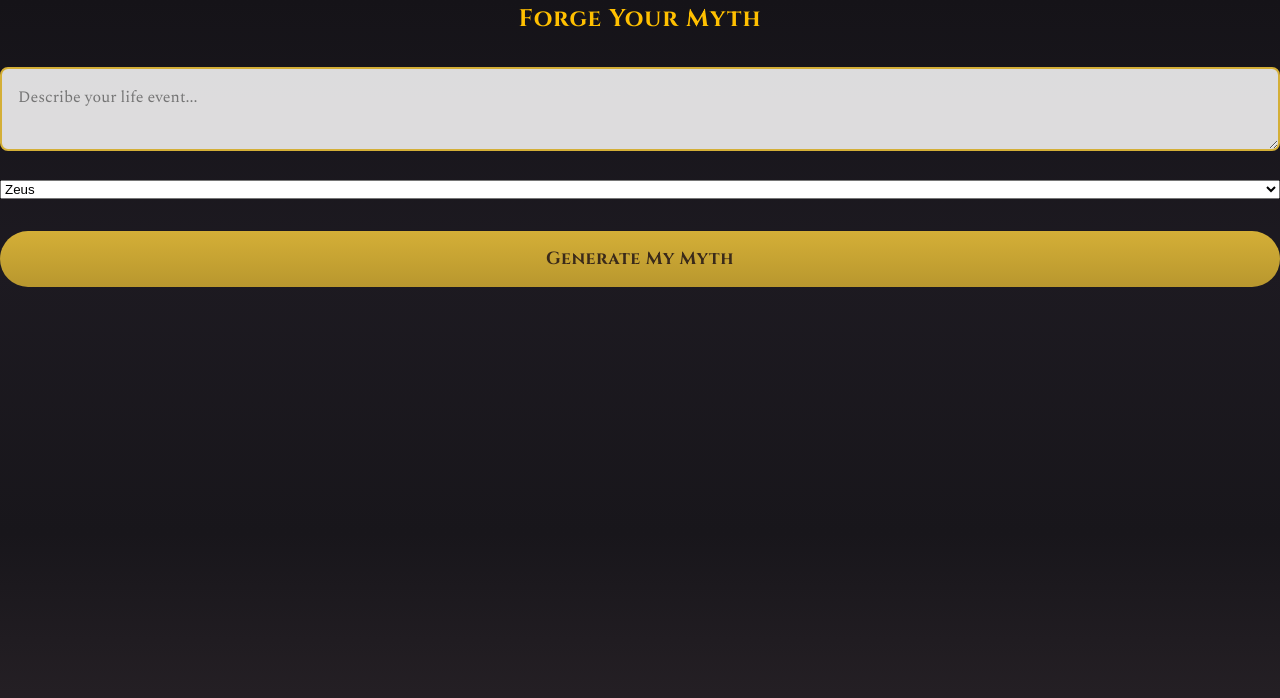
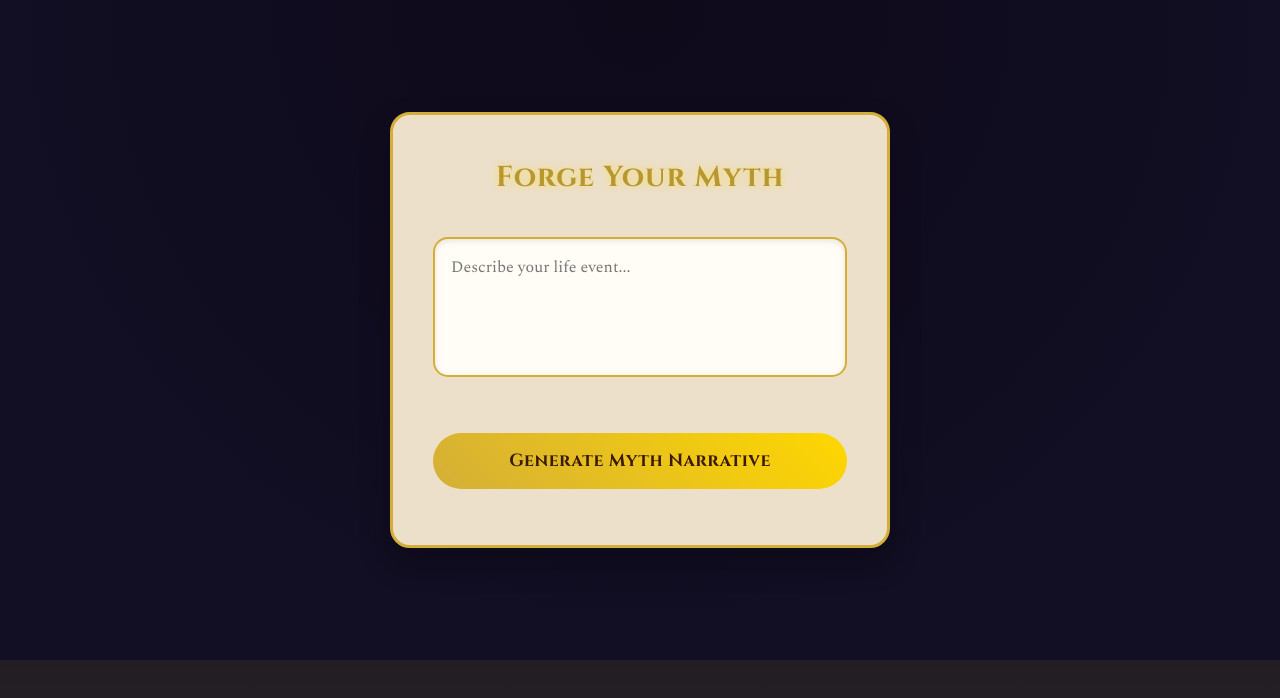
Before and after one commit to saicharan1962/mythforge-frontend, a React (Create React App) app: page /create in a window 1280 px wide. Shown: the top 698 px of the page. Built offline with nearby package versions, Linux system fonts and the light colour scheme.

Commit message:
CSS updation for createmyth

```diff
--- a/src/App.js
+++ b/src/App.js
@@ -1,6 +1,4 @@
-/* ==== app.js ==== */
-
-
+// src/App.js
 import React from "react";
 import { BrowserRouter as Router, Routes, Route } from "react-router-dom";
 import { AuthProvider } from "./context/AuthContext";
@@ -13,7 +11,7 @@ import Myths from "./pages/Myths";
 import Chronicles from "./pages/Chronicles";
 import AdminDashboard from "./pages/AdminDashboard";
 import Verify from "./pages/Verify";
-
+import MythDetail from "./pages/MythDetail"; // ✅ new import
 
 import "./App.css";
 
@@ -31,6 +29,7 @@ function App() {
           <Route path="/dashboard" element={<Dashboard />} />
           <Route path="/create" element={<CreateMyth />} />
           <Route path="/myths" element={<Myths />} />
+          <Route path="/myth/:id" element={<MythDetail />} /> {/* ✅ new route */}
         </Routes>
       </AuthProvider>
     </Router>
--- a/src/pages/AdminDashboard.css
+++ b/src/pages/AdminDashboard.css
@@ -1,51 +1,77 @@
-/* AdminDashboard.css*/
+/* src/pages/CreateMyth.css */
 
-
-.admin-container {
-  min-height: 100vh;
-  background: radial-gradient(circle at top left, #2e2b40, #120f1f);
+.create-page {
   display: flex;
   justify-content: center;
-  padding-top: 4rem;
-  font-family: "Cinzel", serif;
-  color: #fff8cc;
+  align-items: center;
+  min-height: calc(100vh - 140px);
+  padding: 2rem;
+  background: radial-gradient(circle at top, #0e0a1a, #120e23 70%);
 }
 
-.admin-card {
-  background: rgba(30, 20, 45, 0.9);
-  border: 2px solid #ffd700;
-  border-radius: 16px;
-  padding: 40px;
-  width: 90%;
-  max-width: 900px;
-  backdrop-filter: blur(8px);
-  box-shadow: 0 0 20px rgba(255, 215, 0, 0.5);
-  text-align: center;
+.create-card {
+  background: rgba(244, 232, 209, 0.97);
+  padding: 2.5rem;
+  border-radius: 20px;
+  border: 3px solid #d4af37;
+  width: 100%;
+  max-width: 500px;
+  box-shadow: 0 15px 30px rgba(0, 0, 0, 0.25);
+  transition: transform 0.2s ease;
 }
 
-.admin-card h1 {
-  color: #ffd700;
-  margin-bottom: 10px;
-  text-shadow: 0 0 12px #ffda6b;
+.create-card:hover {
+  transform: translateY(-4px);
 }
 
-.admin-table {
-  width: 100%;
-  margin-top: 25px;
-  border-collapse: collapse;
+.create-card h2 {
+  text-align: center;
+  color: #b8972e;
+  font-family: "Cinzel", serif;
+  margin-bottom: 1.5rem;
+  font-size: 1.8rem;
+  text-shadow: 0 0 10px #ffd70088;
 }
 
-.admin-table th,
-.admin-table td {
-  border: 1px solid #ffd700;
-  padding: 10px 15px;
+.create-card textarea {
+  width: 100%;
+  height: 140px;
+  padding: 1rem;
+  border: 2px solid #d4af37;
+  border-radius: 15px;
+  margin-bottom: 1.5rem;
+  background: #fffdf5;
+  font-family: 'Spectral', serif;
+  font-size: 1rem;
+  resize: none;
+  box-shadow: inset 0 2px 6px rgba(0, 0, 0, 0.1);
 }
 
-.admin-table th {
-  background: rgba(255, 215, 0, 0.2);
-  color: #ffd700;
+.create-card textarea:focus {
+  outline: none;
+  border-color: #ffd700;
+  box-shadow: 0 0 8px #ffd700aa;
 }
 
-.admin-table tr:hover {
-  background: rgba(255, 215, 0, 0.1);
+.create-card button {
+  width: 100%;
+  padding: 1rem;
+  background: linear-gradient(45deg, #d4af37, #ffd700);
+  color: #3a1a00;
+  border: none;
+  border-radius: 50px;
+  font-weight: bold;
+  font-size: 1.1rem;
+  cursor: pointer;
+  transition: background 0.3s, transform 0.2s;
 }
+
+.create-card button:hover:not(:disabled) {
+  background: linear-gradient(45deg, #ffd700, #ffcc33);
+  transform: translateY(-2px);
+}
+
+.create-card button:disabled {
+  opacity: 0.7;
+  cursor: not-allowed;
+}
--- a/src/pages/CreateMyth.css
+++ b/src/pages/CreateMyth.css
@@ -1,3 +1,5 @@
+/* CreateMyth.css */
+
 .create-page {
   display: flex;
   justify-content: center;
--- a/src/pages/CreateMyth.jsx
+++ b/src/pages/CreateMyth.jsx
@@ -1,23 +1,31 @@
+// src/pages/CreateMyth.jsx
 import React, { useState } from "react";
 import { useNavigate } from "react-router-dom";
 import api from "../api/api";
 
-const gods = ["Zeus", "Athena", "Apollo", "Aphrodite", "Poseidon", "Hera", "Hades", "Persephone"];
-
 const CreateMyth = () => {
   const [event, setEvent] = useState("");
-  const [god, setGod] = useState(gods[0]);
   const [loading, setLoading] = useState(false);
   const navigate = useNavigate();
 
   const handleSubmit = async (e) => {
     e.preventDefault();
+    if (!event.trim()) return alert("Please describe your life event.");
+
     setLoading(true);
     try {
-      const res = await api.post("/myths/create", { event, god });
-      navigate(`/myth/${res.data.myth_id}`);
+      // 🔹 Backend will determine god & narrative automatically (no manual input)
+      const res = await api.post("/myths", { event });
+
+      // Navigate to newly created myth (optional)
+      if (res.data?.myth?.myth_id) {
+        navigate(`/myth/${res.data.myth.myth_id}`);
+      } else {
+        alert("Myth created successfully!");
+      }
     } catch (err) {
-      alert("Failed to create myth");
+      console.error("Myth creation failed:", err);
+      alert("Failed to create myth. Please try again.");
     } finally {
       setLoading(false);
     }
@@ -34,11 +42,8 @@ const CreateMyth = () => {
             onChange={(e) => setEvent(e.target.value)}
             required
           />
-          <select value={god} onChange={(e) => setGod(e.target.value)}>
-            {gods.map(g => <option key={g} value={g}>{g}</option>)}
-          </select>
           <button type="submit" disabled={loading}>
-            {loading ? "Invoking..." : "Generate My Myth"}
+            {loading ? "Forging your myth..." : "Generate Myth Narrative"}
           </button>
         </form>
       </div>
--- a/src/pages/MythAI.jsx
+++ b/src/pages/MythAI.jsx
@@ -1,3 +1,5 @@
+//MythAI.jsx//
+
 import { useState } from "react";
 import axios from "axios";
 import "../App.css";
--- /dev/null
+++ b/src/pages/MythDetail.css
@@ -0,0 +1,49 @@
+.myth-detail-container {
+  display: flex;
+  justify-content: center;
+  align-items: center;
+  min-height: 100vh;
+  background: radial-gradient(circle at center, #14121b 0%, #0a0912 100%);
+  color: #fceabb;
+  font-family: 'Cinzel', serif;
+  padding: 2rem;
+}
+
+.myth-detail-card {
+  background: rgba(255, 255, 255, 0.05);
+  border: 2px solid #ffd700;
+  border-radius: 20px;
+  padding: 2rem;
+  max-width: 800px;
+  width: 100%;
+  text-align: left;
+  box-shadow: 0 0 40px rgba(255, 215, 0, 0.2);
+}
+
+.myth-detail-card h1 {
+  text-align: center;
+  color: #ffd700;
+  font-size: 1.8rem;
+  margin-bottom: 1rem;
+}
+
+.myth-date {
+  text-align: center;
+  font-size: 0.9rem;
+  opacity: 0.8;
+}
+
+.myth-narrative {
+  margin-top: 1.5rem;
+  line-height: 1.8;
+  font-size: 1.1rem;
+  white-space: pre-line;
+}
+
+.myth-loading,
+.myth-error {
+  color: #ffd700;
+  text-align: center;
+  font-size: 1.2rem;
+  margin-top: 5rem;
+}
--- /dev/null
+++ b/src/pages/MythDetail.jsx
@@ -0,0 +1,48 @@
+// src/pages/MythDetail.jsx
+import React, { useEffect, useState } from "react";
+import { useParams, useNavigate } from "react-router-dom";
+import api from "../api/api";
+import "./MythDetail.css";
+
+export default function MythDetail() {
+  const { id } = useParams();
+  const [myth, setMyth] = useState(null);
+  const [loading, setLoading] = useState(true);
+  const navigate = useNavigate();
+
+  useEffect(() => {
+    const fetchMyth = async () => {
+      try {
+        const res = await api.get(`/myths/${id}`);
+        setMyth(res.data.myth);
+      } catch (err) {
+        console.error("Failed to fetch myth:", err);
+        alert("Myth not found.");
+        navigate("/dashboard");
+      } finally {
+        setLoading(false);
+      }
+    };
+    fetchMyth();
+  }, [id, navigate]);
+
+  if (loading)
+    return <div className="myth-loading">Forging your tale...</div>;
+
+  if (!myth)
+    return <div className="myth-error">Myth not found.</div>;
+
+  return (
+    <div className="myth-detail-container">
+      <div className="myth-detail-card">
+        <h1>{myth.title}</h1>
+        <p className="myth-date">
+          🕰️ {new Date(myth.created_at).toLocaleString()}
+        </p>
+        <div className="myth-narrative">
+          <p>{myth.narrative}</p>
+        </div>
+      </div>
+    </div>
+  );
+}
--- a/src/pages/Myths.jsx
+++ b/src/pages/Myths.jsx
@@ -1,3 +1,5 @@
+//Myth.jsx//
+
 import React from "react";
 
 export default function Myths() {
```
